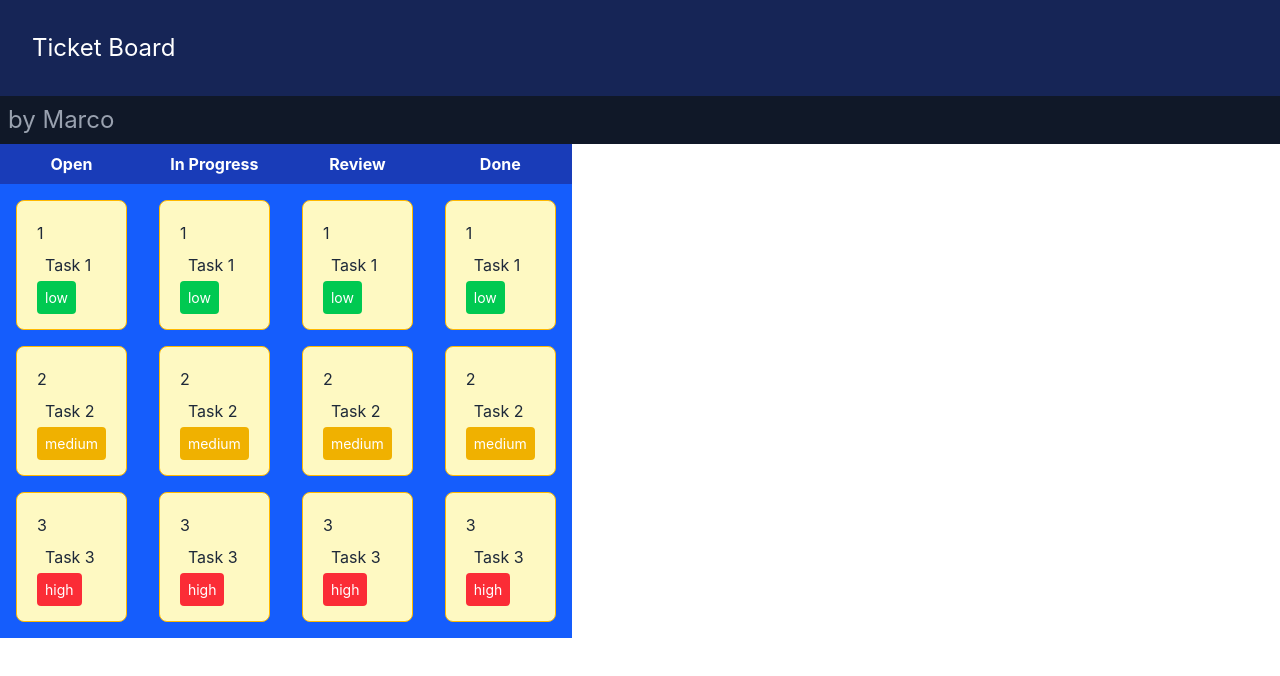
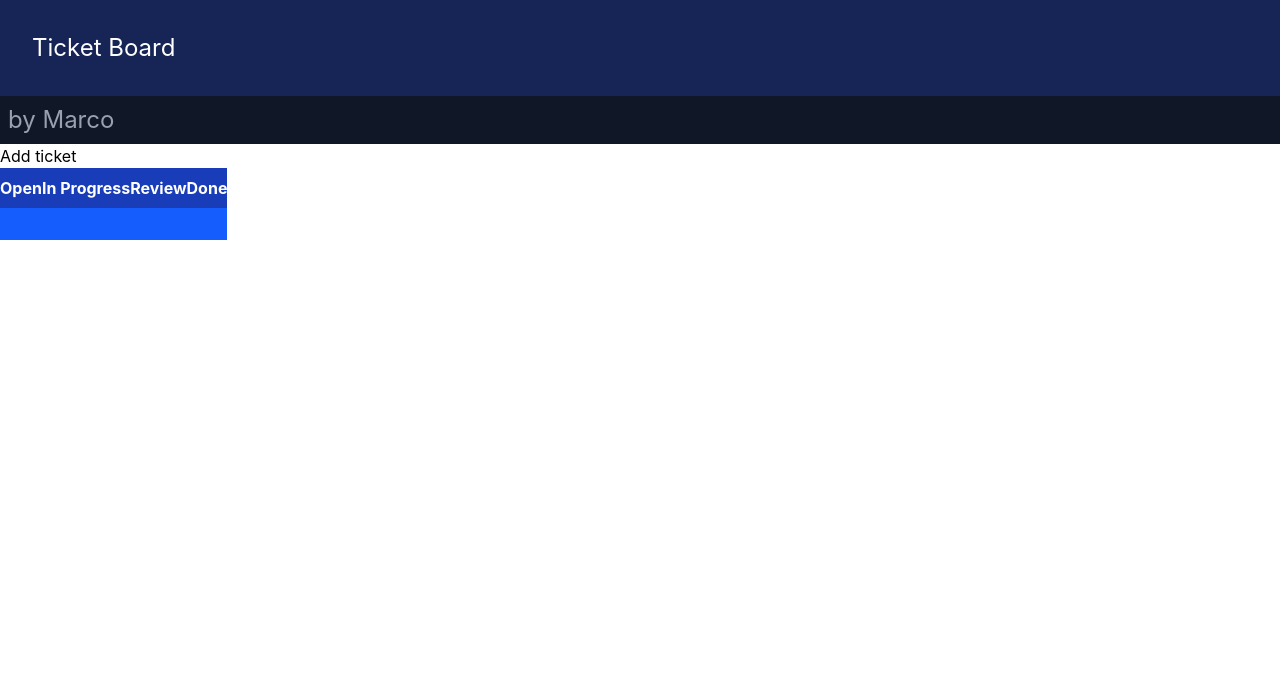
Before and after one commit to NFAsylum/TaskFlow, a React (Vite) app in the folder taskflow-frontend/: page / in a window 1280 px wide. Shown: the top 676 px of the page. Built offline with nearby package versions, Linux system fonts and the light colour scheme.

Commit message:
Add button for adding tickets

```diff
--- a/taskflow-frontend/src/App.tsx
+++ b/taskflow-frontend/src/App.tsx
@@ -1,7 +1,23 @@
+import { useState } from 'react'
+import {type TicketCardProps, Priority} from './TicketCard'
 import BoardColumn from './BoardColumn'
 
 function App() {
   const title = "Ticket Board"
+
+  const [tickets, setTickets] = useState<TicketCardProps[]>([])
+
+  function addTicket(newTicket: TicketCardProps){
+      setTickets([...tickets, newTicket])
+  }
+
+  function addRandomTicket(){
+    addTicket({
+      id: tickets.length+1,
+      title: `Task ${tickets.length+1}`,
+      priority:Object.values(Priority)[Math.floor(Math.random() * Object.values(Priority).length)]
+      })
+  }
 
   return (
     <>
@@ -11,11 +27,12 @@ function App() {
       <div className="bg-gray-900 p-2 text-gray-400 text-2xl">
         by Marco
       </div>
+      <button onClick={addRandomTicket}>Add ticket</button>
       <div className="flex">
-        <BoardColumn title="Open" />
-        <BoardColumn title="In Progress" />
-        <BoardColumn title="Review" />
-        <BoardColumn title="Done" />
+        <BoardColumn title="Open" tickets={tickets} />
+        <BoardColumn title="In Progress" tickets={tickets} />
+        <BoardColumn title="Review" tickets={tickets} />
+        <BoardColumn title="Done" tickets={tickets} />
       </div>
     </>
   )
--- a/taskflow-frontend/src/BoardColumn.tsx
+++ b/taskflow-frontend/src/BoardColumn.tsx
@@ -1,18 +1,16 @@
 import TicketCard, { type TicketCardProps } from './TicketCard'
 
-const tasks: TicketCardProps[] = [
-    { id: 1, title: "Task 1", priority: "low"},
-    { id: 2, title: "Task 2", priority: "medium"},
-    { id: 3, title: "Task 3", priority: "high"}
-]
-
-function BoardColumn({ title }: { title: string}){
+function BoardColumn({ title, tickets }: { title: string, tickets: TicketCardProps[] }){
     return (
         <div className="bg-blue-600 text-white">
             <div className="bg-blue-800 py-2 text-center font-bold">{title}</div>
             <div className="mx-4 flex flex-col gap-4 py-4">
-                {tasks.map((task) => (
-                        <TicketCard key={task.id} id={task.id} title={task.title} priority={task.priority} />
+                {tickets.map((ticket) => (
+                        <TicketCard
+                        key={ticket.id}
+                        id={ticket.id}
+                        title={ticket.title}
+                        priority={ticket.priority} />
                 ))}
             </div>
         </div>
--- a/taskflow-frontend/src/TicketCard.tsx
+++ b/taskflow-frontend/src/TicketCard.tsx
@@ -1,13 +1,19 @@
+export enum Priority {
+    Low = "low",
+    Medium = "medium",
+    High = "high"
+}
+
 export interface TicketCardProps{
     id : number
     title: string
-    priority: ("low" | "medium" | "high")
+    priority: Priority
 }
 
 const priorityStyle = {
-    low: "bg-green-500 rounded text-sm p-2",
-    medium: "bg-yellow-500 rounded text-sm p-2",
-    high: "bg-red-500 rounded text-sm p-2"
+    [Priority.Low]: "bg-green-500 rounded text-sm p-2",
+    [Priority.Medium]: "bg-yellow-500 rounded text-sm p-2",
+    [Priority.High]: "bg-red-500 rounded text-sm p-2"
 }
 
 function TicketCard({ id, title, priority }: TicketCardProps){
```
